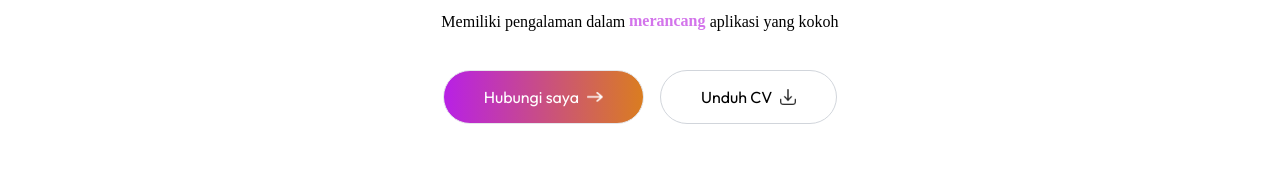
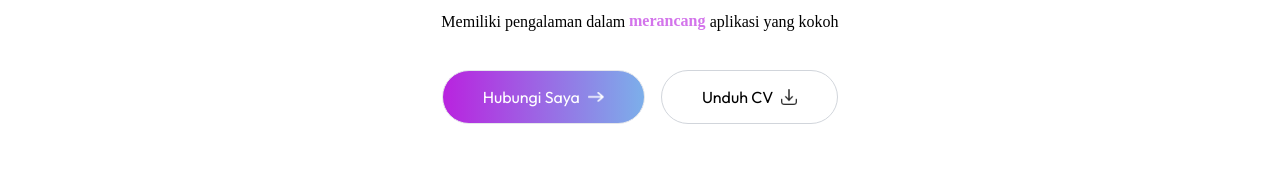
Before and after one commit to kahlaluthfi31/portfolio-kahla, a Next.js app: page / in a window 1280 px wide. Shown: the part 439-613 px from the top of the page. Built offline with nearby package versions, Linux system fonts and the light colour scheme; a web font is replaced by a local one.

Commit message:
perbaikan warna button dan favicon

```diff
--- a/components/Header.jsx
+++ b/components/Header.jsx
@@ -57,8 +57,8 @@ export default function Header() {
 
             <div className="flex flex-col sm:flex-row items-center gap-4 mt-4">
                 <a href="#footer"
-                    className="px-10 py-2.5 border rounded-full bg-gradient-to-r from-[#b820e6] to-[#da7d20] text-white flex items-center gap-2 dark:border-transparent">
-                    {language === "EN" ? "Contact me" : "Hubungi saya"} <img src="/assets/right-arrow-white.png" alt="" className="w-4" />
+                    className="px-10 py-2.5 border rounded-full bg-gradient-to-r from-[#B923DF] to-[#7cafea] text-white flex items-center gap-2 dark:border-transparent">
+                    {language === "EN" ? "Contact me" : "Hubungi Saya"} <img src="/assets/right-arrow-white.png" alt="" className="w-4" />
                 </a>
 
                 <a href="/assets/CV_Kahla-Luthfiyah-Halim.pdf" download="CV_Kahla-Luthfiyah-Halim.pdf"
```
Also changed, not shown: app/dev-icon.png (added), 1 other file (tests, documents, lock files or other folders).
